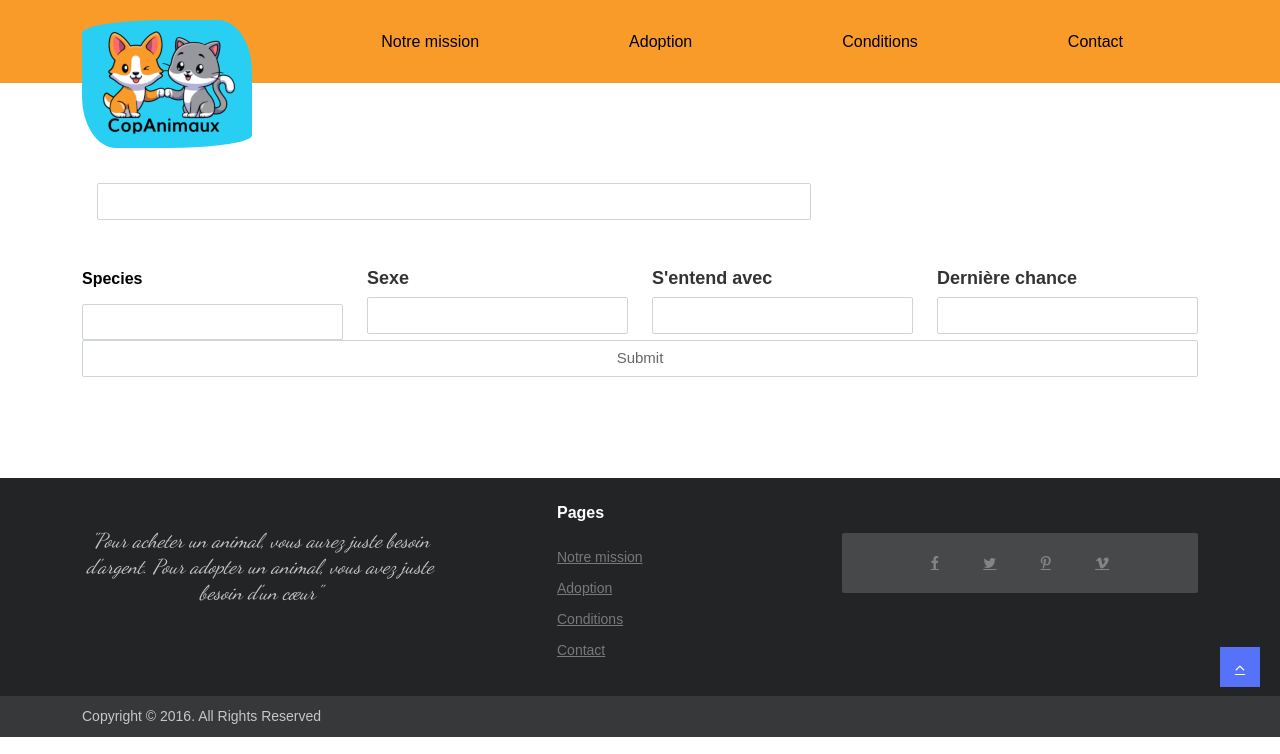
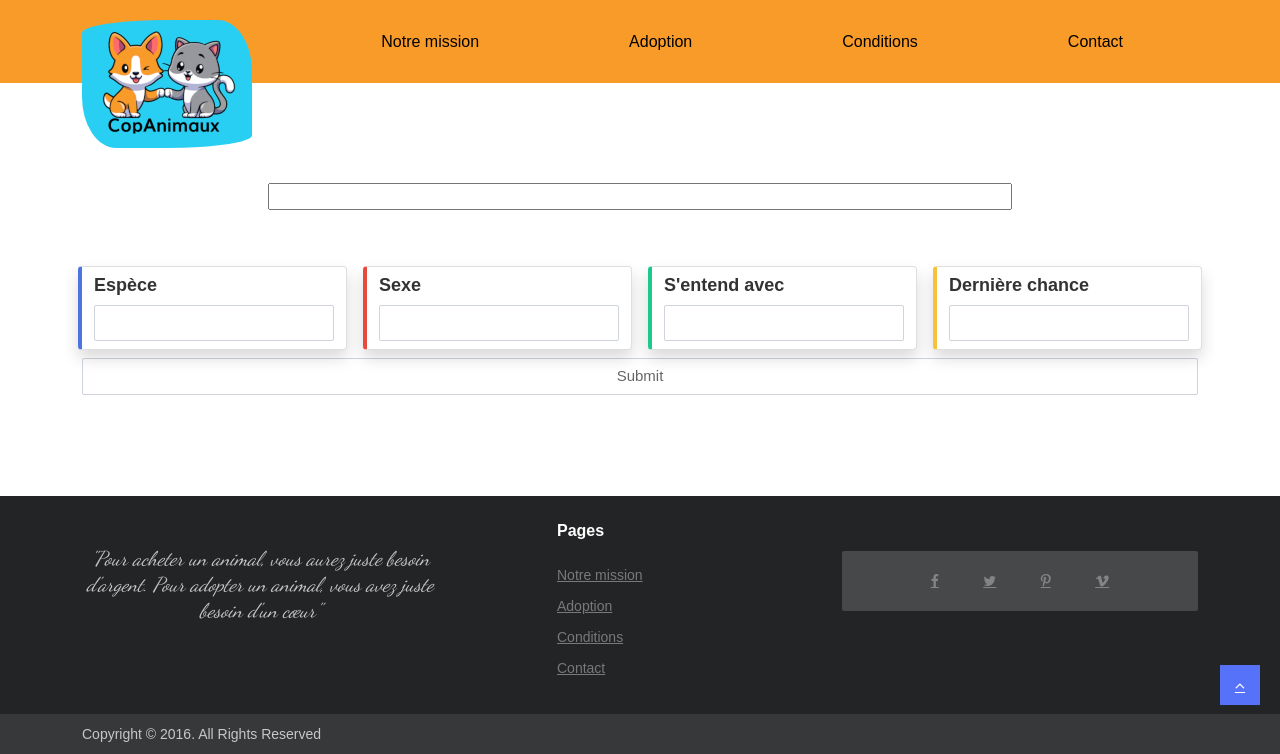
Before and after one commit to delju/ei, a Symfony app: template templates/pages/user/adoption.html.twig in a window 1280 px wide. Shown: the top 754 px of the page. Run offline with Twig, Linux system fonts and the light colour scheme; the template is opened without the code that fills it, so the values that code supplies are empty; form fields are guessed from the names that the template uses; some libraries are stand-ins or nearby versions; some web fonts are replaced.

Commit message:
fix bug and prettier search bar

```diff
--- a/public/user/css/style.css
+++ b/public/user/css/style.css
@@ -2543,7 +2543,23 @@ article.single-post p {
 .last-chance-section{
   padding: 50px 0;
 }
-
+/*****Page Adoption*****/
+
+.border-left-primary {
+  border-left: 0.25rem solid #4e73df !important;
+}
+
+.border-left-success {
+  border-left: 0.25rem solid #1cc88a !important;
+}
+
+.border-left-warning {
+  border-left: 0.25rem solid #f6c23e !important;
+}
+
+.border-left-danger {
+  border-left: 0.25rem solid #e74a3b !important;
+}
 /*****Page Conditions*****/
 
 .conditions{
--- a/src/Controller/AdminController.php
+++ b/src/Controller/AdminController.php
@@ -69,7 +69,7 @@ class AdminController extends AbstractController
         if ($form->isSubmitted() && $form->isValid()){
            $result = $animalsRepository->findBySearch($search);
         }else{
-            $result = $animalsRepository->findAll();
+            $result = $animalsRepository->findAllInAdoption();
         }
 
         $pagination = $paginator->paginate(
--- a/src/Controller/DefaultController.php
+++ b/src/Controller/DefaultController.php
@@ -44,7 +44,7 @@ class DefaultController extends AbstractController
             $result = $animalsRepository->findBySearch($search);
         } else {
         //Si non on affiche une liste
-            $result = $animalsRepository->findAll();
+            $result = $animalsRepository->findAllInAdoption();
         }
         //Pagination des résultats
         $pagination = $paginator->paginate(
--- a/src/Search/SearchType.php
+++ b/src/Search/SearchType.php
@@ -13,7 +13,7 @@ class SearchType extends AbstractType
     public function buildForm(FormBuilderInterface $builder, array $options)
     {
         $builder
-            ->add('keyword')
+            ->add('keyword', null, ['attr'=>['placeholder'=>'Recherche par nom']])
         ;
     }
 
--- a/templates/pages/user/adoption.html.twig
+++ b/templates/pages/user/adoption.html.twig
@@ -7,24 +7,24 @@
         <div class="container">
 
             {{ form_start(searchFullForm, {attr:{class: 'col-md-12'} }) }}
-            <div class="col-md-8">
-                {{ form_widget(searchFullForm.keyword) }}
+
+            <div class="d-flex justify-content-center">
+                {{ form_widget(searchFullForm.keyword, {attr:{class:'col-md-8'}}) }}
             </div>
-
             <div class="row mt-5" >
-                <div class="col ">
-                    <h4 class="widget-header">{{ form_label(searchFullForm.species) }}</h4>
+                <div class="col card border-left-primary shadow py-2 m-2">
+                    <h4 class="widget-header">Espèce</h4>
                     {{ form_widget(searchFullForm.species) }}
                 </div>
-                <div class="col">
+                <div class="col card border-left-danger shadow py-2 m-2">
                     <h4 class="widget-header">Sexe</h4>
                     {{ form_widget(searchFullForm.sexe) }}
                 </div>
-                <div class="col">
+                <div class="col card border-left-success shadow py-2 m-2">
                     <h4 class="widget-header">S'entend avec</h4>
                     {{ form_widget(searchFullForm.getOns) }}
                 </div>
-                <div class="col">
+                <div class="col card border-left-warning shadow  py-2 m-2">
                     <h4 class="widget-header">Dernière chance</h4>
                     {{ form_widget(searchFullForm.lastChance) }}
                 </div>
--- a/templates/pages/user/single.html.twig
+++ b/templates/pages/user/single.html.twig
@@ -2,7 +2,7 @@
 {% block title %} Fiche de l'animal {% endblock %}
 
 {% block page %}
-    <section class="page">
+    <section class="m-page">
         <div class="container">
 
             <div class="row justify-content-center">
```
Also changed, not shown: src/Repository/AnimalsRepository.php (+20 -2 lines), templates/pages/admin/lodgers.html.twig (+5 -5 lines).
